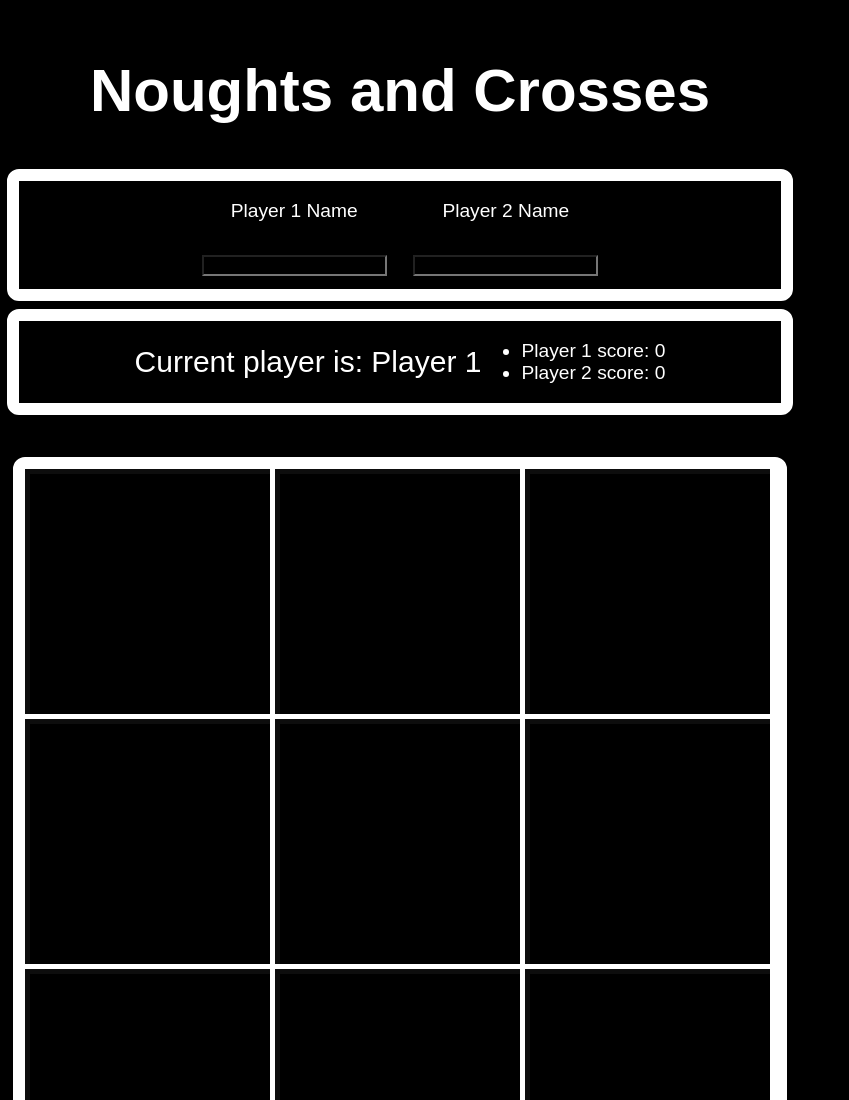
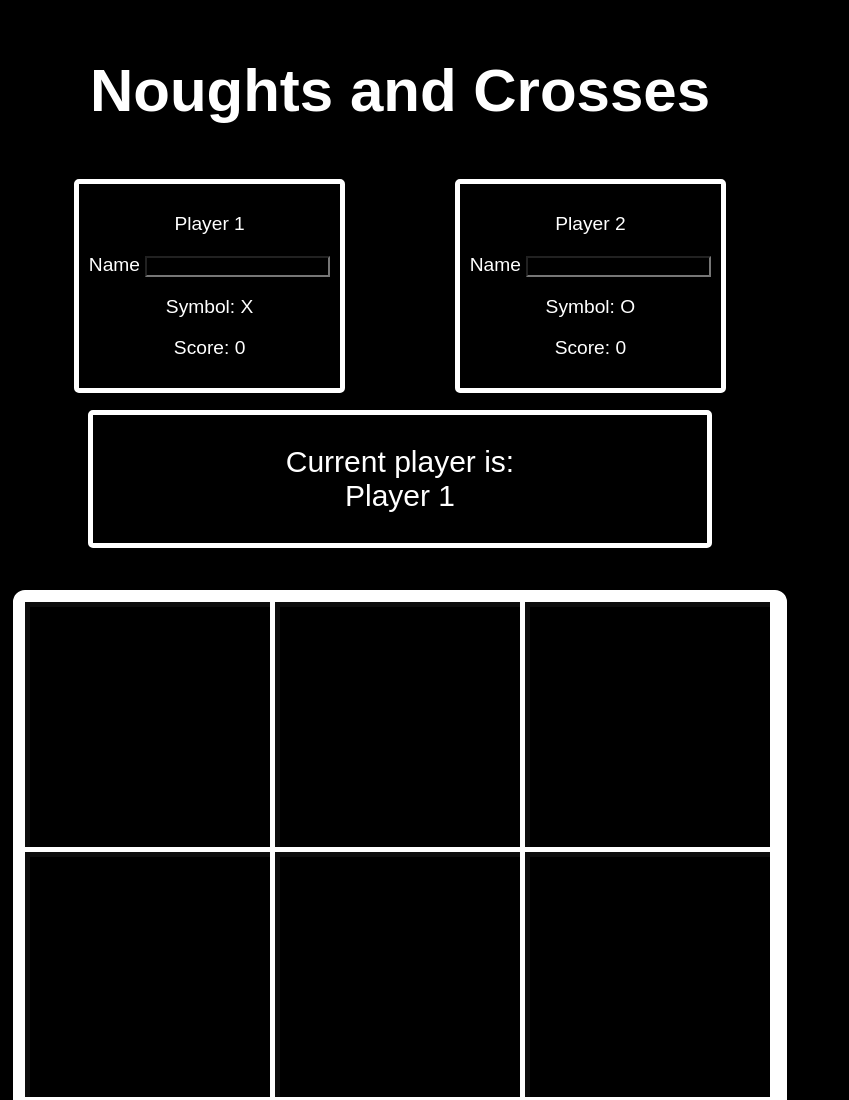
Before and after one commit to theshortsmonkey/theshortsmonkey.github.io, a plain HTML site: page noughts_and_crosses/index.html in a window 1280 px wide. Shown: the top 1100 px of the page, without its empty margins (0-849 px from the left). Drawn offline with Linux system fonts and the light colour scheme.

Commit message:
noughts and crosses, improved layout for narrow screens

```diff
--- a/noughts_and_crosses/index.html
+++ b/noughts_and_crosses/index.html
@@ -10,8 +10,9 @@
   <body>
     <h1 class="main-header">Noughts and Crosses</h1>
     <section id="player-details">
-      <div>
-        <p class="player-details-text">Player 1 Name</p>
+      <div class="single-player">
+        <p class="player-details-text">Player 1</p>
+        <label for="p1name">Name</label>
         <input
           type="text"
           class="player-details-text"
@@ -19,9 +20,12 @@
           name="p1name"
           autocomplete="off"
         />
+        <p id="p1symbol">Symbol: X</p>
+        <p id="p1score">Score: 0</p>
       </div>
-      <div>
-        <p class="player-details-text">Player 2 Name</p>
+      <div class="single-player">
+        <p class="player-details-text">Player 2</p>
+        <label for="p2name">Name</label>
         <input
           type="text"
           class="player-details-text"
@@ -29,16 +33,12 @@
           name="p2name"
           autocomplete="off"
         />
+        <p id="p2symbol">Symbol: O</p>
+        <p id="p2score">Score: 0</p>
       </div>
     </section>
-    <section id="stats">
-      <div id="current-player">Current player is: Player 1</div>
-      <div id="scoreboard">
-        <ul>
-          <li>Player 1 score: 0</li>
-          <li>Player 2 score: 0</li>
-        </ul>
-      </div>
+    <section id="current-player-section">
+      <p id="current-player">Current player is: Player 1</p>
     </section>
     <section id="view-board">
       <div id="playing-board">
--- a/noughts_and_crosses/index.js
+++ b/noughts_and_crosses/index.js
@@ -1,9 +1,12 @@
 const squares = [...document.getElementsByClassName("square")];
 const currentPlayerIs = document.getElementById("current-player");
 const winner = document.getElementById("winning-player");
-const scoreList = document.getElementsByTagName("li");
 const playerOneName = document.getElementById("p1name");
 const playerTwoName = document.getElementById("p2name");
+const playerOneSymbol = document.getElementById("p1symbol");
+const playerTwoSymbol = document.getElementById("p2symbol");
+const playerOneScore = document.getElementById("p1score");
+const playerTwoScore = document.getElementById("p2score");
 const playerOne = { icon: "X", name: 'Player 1', score: 0, id: 0 };
 const playerTwo = { icon: "O", name: 'Player 2', score: 0, id: 1 };
 let currentPlayer = playerOne;
@@ -21,7 +24,6 @@ playerOneName.addEventListener("input", (e) => {
   } else {
     playerOne.name = 'Player 1'
   }
-  scoreList[0].textContent = `${playerOne.name}'s Score: ${playerOne.score}`;
   if(currentPlayer === playerOne) {
     currentPlayerIs.textContent = `Current player is: ${playerOne.name}`;
   }
@@ -35,7 +37,7 @@ playerTwoName.addEventListener("input", (e) => {
   } else {
     playerOne.name = 'Player 2'
   }
-  scoreList[1].textContent = `${playerTwo.name}'s Score: ${playerTwo.score}`;if(currentPlayer === playerTwo) {
+  if(currentPlayer === playerTwo) {
     currentPlayerIs.textContent = `Current player is: ${playerTwo.name}`;
   }
 })
@@ -75,9 +77,8 @@ const checkWinCombinations = () => {
       ) {
         currentPlayerIs.textContent = `${currentPlayer.name} wins!`;
         currentPlayer.score++;
-        scoreList[
-          currentPlayer.id
-        ].textContent = `${currentPlayer.name}'s Score: ${currentPlayer.score}`;
+        playerOneScore.textContent = `Score: ${playerOne.score}`;
+        playerTwoScore.textContent = `Score: ${playerTwo.score}`;
         hasWon = true;
       }
     }
--- a/noughts_and_crosses/style.css
+++ b/noughts_and_crosses/style.css
@@ -26,8 +26,6 @@ section {
   width: 90vw;
   min-width: 300px;
   max-width: calc(100vh - 2em);
-  border: 12px solid white;
-  border-radius: 12px;
   display: flex;
   justify-content: center;
   align-items: center;
@@ -42,12 +40,20 @@ button {
   border-radius: 12px;
 }
 #player-details {
-  /* display: flex; */
+  justify-content: space-around;
   flex-direction: row;
   flex-wrap: wrap;
 }
-.player-details-text {
-  margin: 1em;
+.single-player {
+  border: 5px solid white;
+  border-radius: 5px;
+  margin: 0.5em;
+  padding: 0.5em;
+}
+#current-player-section {
+  border: 5px solid white;
+  border-radius: 5px;
+  width: 80%;
 }
 #current-player{
   font-size: 30px;
@@ -64,6 +70,8 @@ button {
   max-height: calc(100vh - 50px);
   overflow: hidden;
   margin: 2em;
+  border: 12px solid white;
+  border-radius: 12px;
 }
 #overlay {
   display: grid;
```
